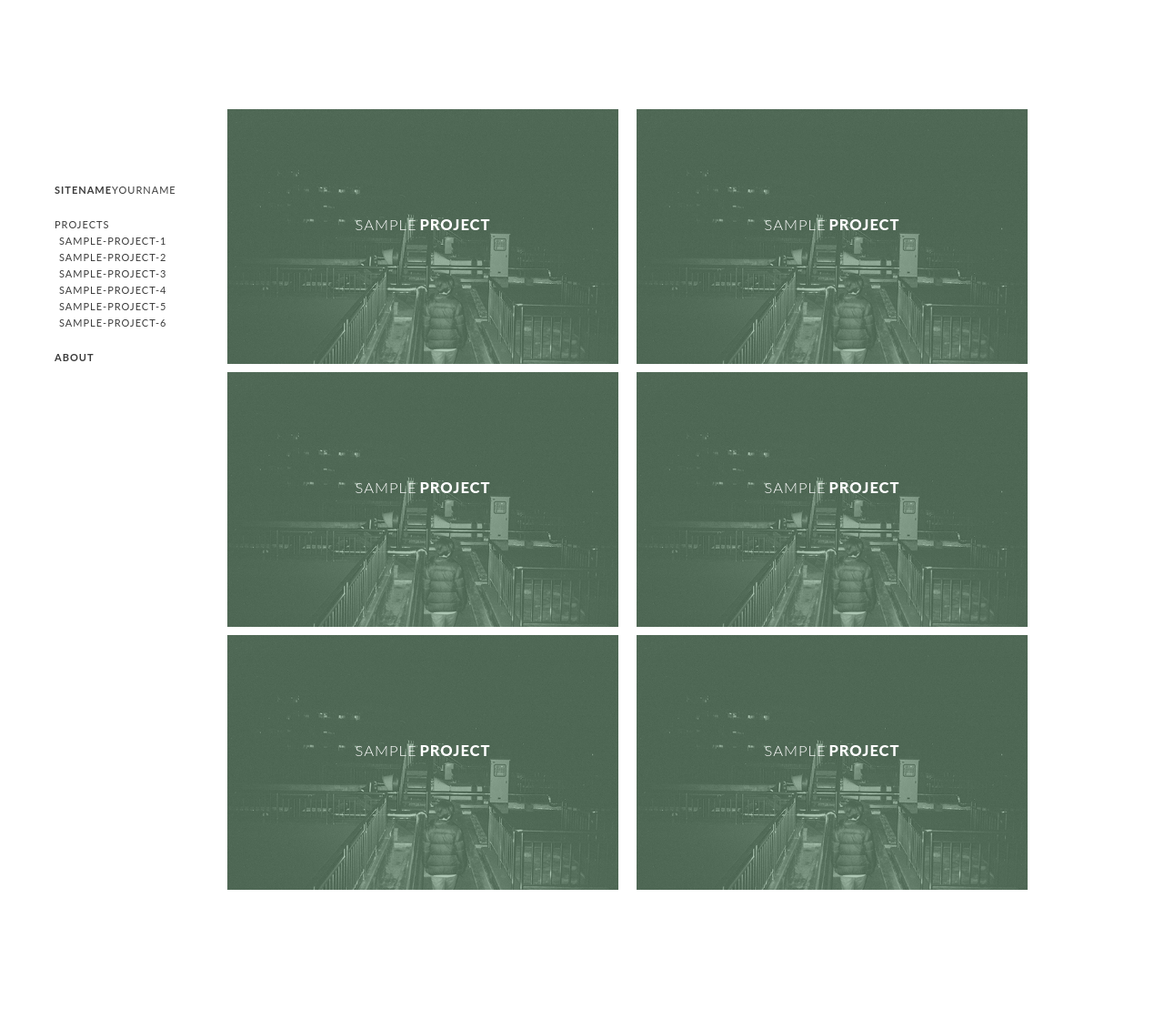
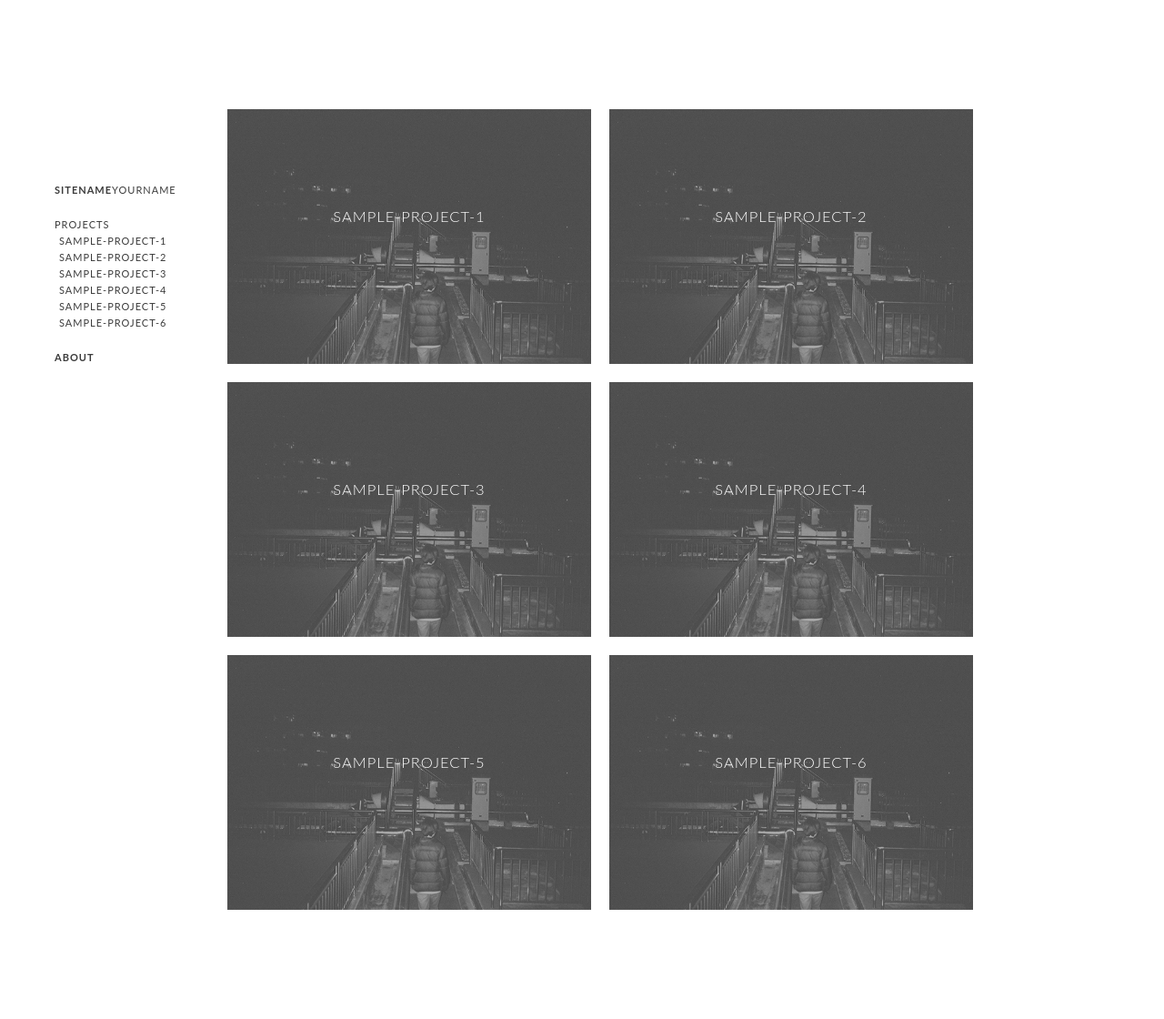
Before and after one commit to loulouyy/loulouyy.github.io, a Jekyll site: the page built from pages/project-index.html, in a window 1280 px wide. Shown: the whole page at 91% size. Built offline with Jekyll 4.4.1, drawn with Linux system fonts in a browser that asks for light colours; before the commit the page ends 1087 px from its top, so only the background shows below that.

Commit message:
changed: layout

```diff
--- a/pages/project-index.html
+++ b/pages/project-index.html
@@ -5,7 +5,7 @@ permalink: /projects/
 <style type="text/css">
 	/* Common style */
 	.grid { width: 900px;}
-	.grid figure { position: relative; float: left; overflow: hidden; margin: 0 20px 1% 0; width: 430px; height: 280px; background: #005615; text-align: center;cursor: pointer;}
+	.grid figure { position: relative; float: left; overflow: hidden; margin: 0  20px 20px 0; width: 400px; height: 280px; background: #000; text-align: center;cursor: pointer;}
 	.grid figure img { position: relative; display: block; min-height: 100%; max-width: 100%; opacity: 0.8;}
 	.grid figure figcaption { padding: 2em; color: #fff; text-transform: uppercase; -webkit-backface-visibility: hidden; backface-visibility: hidden;}
 	.grid figure figcaption::before, .grid figure figcaption::after { pointer-events: none;}
@@ -31,7 +31,7 @@ permalink: /projects/
 	    <figure class="effect-bubba">
 	    	<img src="{{ post.coverimg | prepend: site.baseurl }}" alt="{{ post.title }}">
 		    <figcaption>
-		    	<h2>SAMPLE <span>PROJECT</span></h2>
+		    	<h2>{{ post.title }}</h2>
 		    	<p>{{ post.desc }}</p>
 		    	<a href="{{ post.url }}">View more</a>
 		    </figcaption>
```
